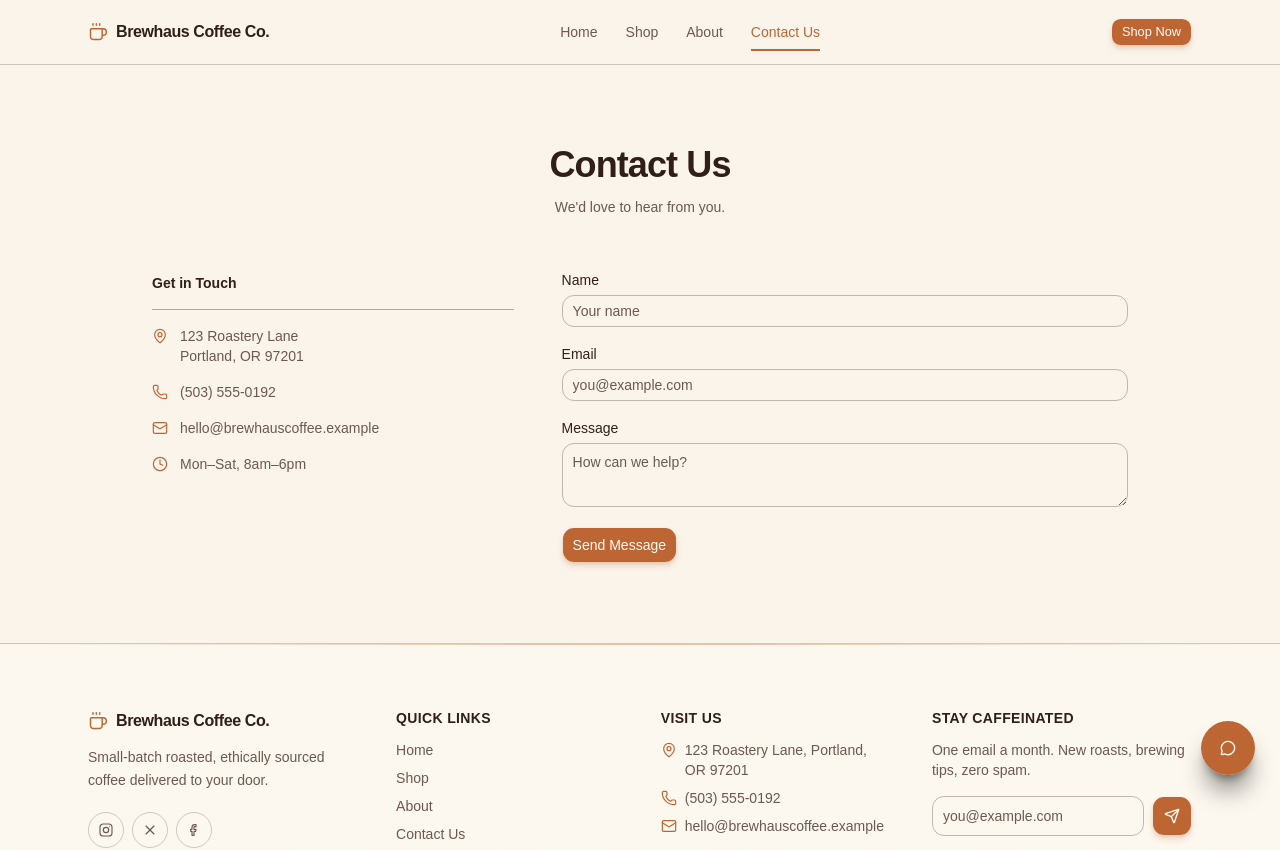
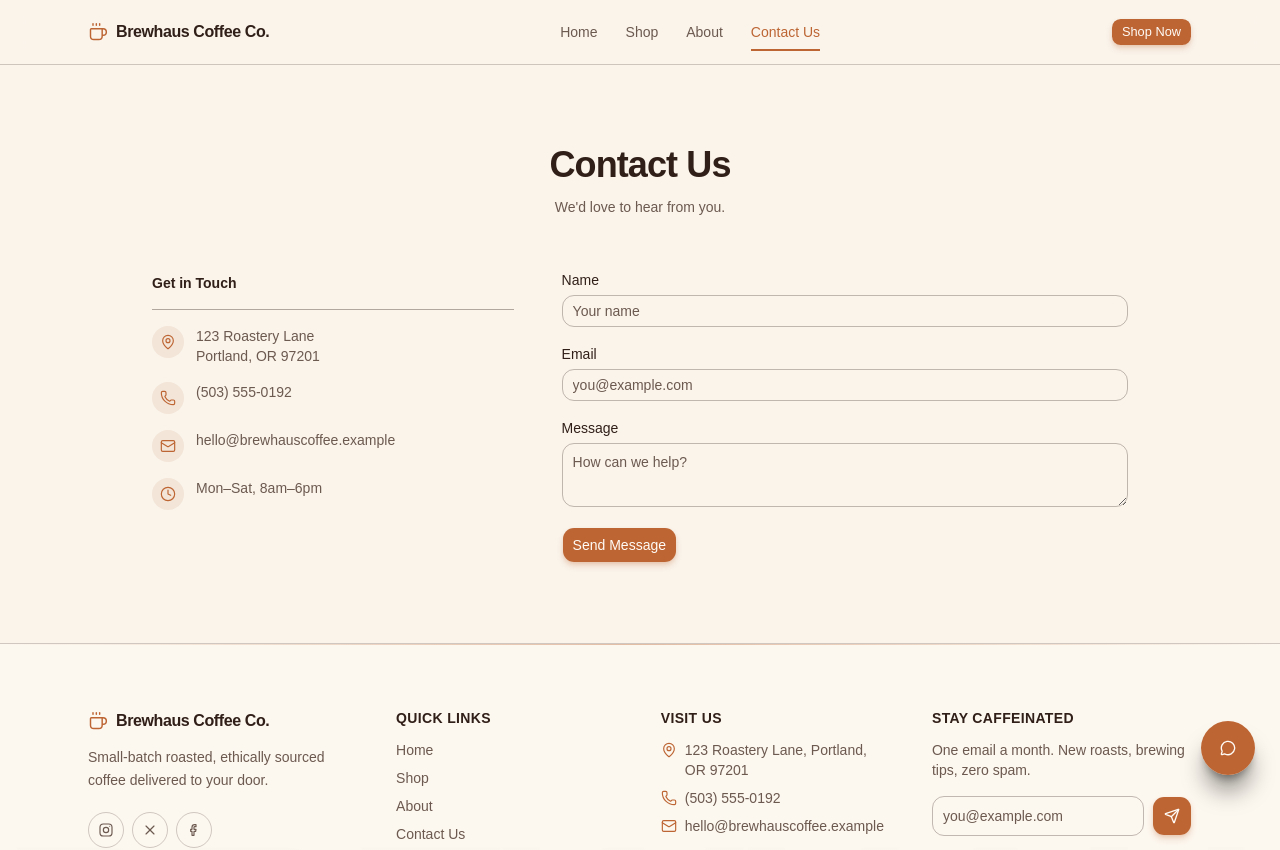
Before and after one commit to JustineSalinas/brewhaus-coffee-co, a React (Vite) app: page /contact in a window 1280 px wide. Shown: the top 850 px of the page. Built offline with nearby package versions, Linux system fonts and the light colour scheme.

Commit message:
Wrap contact detail icons in circular badges

```diff
--- a/src/pages/Contact.jsx
+++ b/src/pages/Contact.jsx
@@ -39,7 +39,9 @@ function Contact() {
           <ul className="space-y-4">
             {details.map(({ icon: Icon, lines }, i) => (
               <li key={i} className="flex items-start gap-3 text-sm text-muted-foreground">
-                <Icon className="mt-0.5 h-4 w-4 shrink-0 text-primary" strokeWidth={1.75} />
+                <span className="flex h-8 w-8 shrink-0 items-center justify-center rounded-full bg-primary/10">
+                  <Icon className="h-4 w-4 text-primary" strokeWidth={1.75} />
+                </span>
                 <span>
                   {lines.map((line) => (
                     <span key={line} className="block">{line}</span>
```
